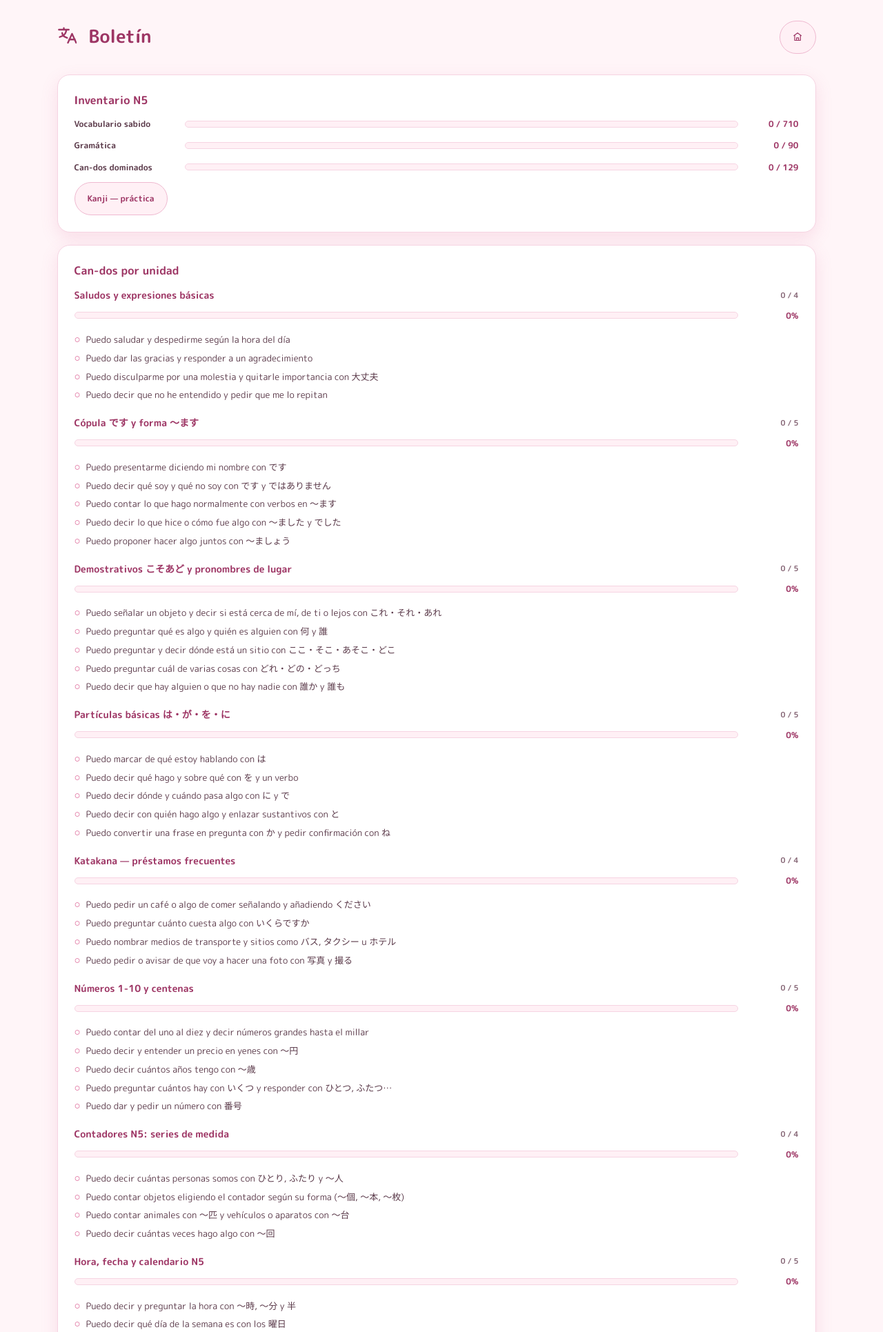
After one commit to jonyys/kaitosan, a Flask app: page /japones/boletin in a window 1280 px wide. The commit adds this page. Shown: the top 1931 px of the page at 69% size. Run offline with Flask 3, Linux system fonts and the light colour scheme; the visitor is signed in with stand-in values (Sample User, id 1); data comes from the database, SQL or seed files in the repository; data that the repository does not hold is empty.

Commit message:
cando fase11: boletin de progreso can-do (/japones/boletin)
Ruta solo lectura que reune el progreso can-do en una pantalla:
- can-dos por unidad tematica con estado visual (circulo/medio/lleno) y la
  sesion en que se consiguio cada dominado; unidades de kanji aparte, como
  enlace a su pagina de practica.
- inventario N5: barras .prog reutilizadas de japones_temario.html para
  vocabulario y gramatica en estado 'sabido' (estado_item), sobre el total
  real del temario (710 / 90), no el aproximado del plan. Kanji: solo enlace.
- puntos debiles activos (weak_points / weak_grammar de resumen_perfil).

Contexto en JapaneseMemory.boletin(); la vista de app.py solo lo pasa a la
plantilla nueva templates/japones_boletin.html. Enlace anadido en el hub
japones.html.

Verificacion: tests/test_juego_srs_web.py::test_boletin. `import app` no
arranca sin picamera2 (hardware Pi), asi que el test monta una app Flask
minima con el mismo helper y la misma plantilla, GET -> 200, y compara los
contadores renderizados con SELECT COUNT(*) directo por estado.

Co-Authored-By: Claude Sonnet 5 <noreply@anthropic.com>
Claude-Session: https://claude.ai/code/session_01R8xUyoAg9PB9DHaLyBPHvF

```diff
--- a/app.py
+++ b/app.py
@@ -1168,6 +1168,13 @@ def japones_gramatica():
     return _render_temario("gramatica")
 
 
+@app.route("/japones/boletin")
+@login_requerido
+def japones_boletin():
+    # Boletín can-do (Fase 11): solo lectura. Contexto en JapaneseMemory.boletin.
+    return render_template("japones_boletin.html", **brain.jap_memory.boletin())
+
+
 @app.route("/japones/vocabulario/completar", methods=["POST"])
 @login_requerido
 def japones_vocabulario_completar():
--- a/core/japanese_memory.py
+++ b/core/japanese_memory.py
@@ -599,6 +599,87 @@ class JapaneseMemory:
         )
         return dominados / len(can_dos)
 
+    def boletin(self) -> dict:
+        """Contexto de /japones/boletin (solo lectura, Fase 11).
+
+        - can-dos por unidad temática con estado visual (○ no_intentado /
+          ◐ en_progreso / ● dominado) y la sesión en que se consiguieron los
+          dominados. Las unidades de kanji (sin can-dos) van aparte, como enlace.
+        - inventario N5: vocab no-kanji y gramática en estado 'sabido'
+          (`estado_item`), sobre el total real del temario (jp distintos en
+          CURRICULUM, no el 717/~80 aproximado del plan).
+        - puntos débiles activos (los que ya trackea `resumen_perfil`).
+        """
+        from ai.sensei.curriculum import CURRICULUM
+
+        prog = self.can_dos_progreso()
+        simbolo = {"no_intentado": "○", "en_progreso": "◐", "dominado": "●"}
+
+        unidades, kanji_unidades = [], []
+        cd_total = cd_dominados = 0
+        for u in CURRICULUM:
+            cds = u.get("can_dos", [])
+            if not cds:
+                kanji_unidades.append({"id": u["id"], "nombre": u.get("nombre", "")})
+                continue
+            filas = []
+            for cd in cds:
+                p = prog.get(cd["id"], {})
+                estado = p.get("estado", "no_intentado")
+                cd_total += 1
+                if estado == "dominado":
+                    cd_dominados += 1
+                filas.append({
+                    "texto": cd.get("texto", cd["id"]),
+                    "estado": estado,
+                    "simbolo": simbolo.get(estado, "○"),
+                    "ultima_sesion": p.get("ultima_sesion") if estado == "dominado" else None,
+                })
+            dom = sum(1 for f in filas if f["estado"] == "dominado")
+            unidades.append({
+                "id": u["id"], "nombre": u.get("nombre", ""),
+                "can_dos": filas, "n_dominados": dom, "n_total": len(filas),
+                "pct": round(dom * 100 / len(filas)) if filas else 0,
+            })
+
+        vocab_jp, gram_jp = set(), set()
+        for u in CURRICULUM:
+            for e in u.get("items", []):
+                jp = str(e.get("jp") or "").strip()
+                if not jp:
+                    continue
+                if e.get("kind") == "gramatica":
+                    gram_jp.add(jp)
+                elif e.get("kind") == "vocabulario" and e.get("tipo") != "kanji":
+                    vocab_jp.add(jp)
+        # ponytail: una consulta por ítem (≈800), igual que la página de temario.
+        # Página de solo lectura y poco tráfico; si molesta, batear en estado_item.
+        vocab_sabido = sum(1 for jp in vocab_jp
+                           if self.estado_item(jp, "vocabulario") == "sabido")
+        gram_sabido = sum(1 for jp in gram_jp
+                          if self.estado_item(jp, "gramatica") == "sabido")
+
+        perfil = self.resumen_perfil()
+
+        def pct(n, d):
+            return round(n * 100 / d) if d else 0
+
+        return {
+            "unidades": unidades,
+            "kanji_unidades": kanji_unidades,
+            "candos_total": cd_total,
+            "candos_dominados": cd_dominados,
+            "candos_pct": pct(cd_dominados, cd_total),
+            "vocab_sabido": vocab_sabido,
+            "vocab_total": len(vocab_jp),
+            "vocab_pct": pct(vocab_sabido, len(vocab_jp)),
+            "gram_sabido": gram_sabido,
+            "gram_total": len(gram_jp),
+            "gram_pct": pct(gram_sabido, len(gram_jp)),
+            "weak_points": perfil["weak_points"],
+            "weak_grammar": perfil["weak_grammar"],
+        }
+
     def get_practiced_set(self, kind: str = "kanji") -> set:
         """Conjunto de textos (jp) que ya tienen ficha SRS en la BD."""
         if kind == "vocabulario":
--- a/templates/japones.html
+++ b/templates/japones.html
@@ -159,6 +159,7 @@
     <span><svg class="ico"><use href="#i-lang"/></svg> Panel de Japonés</span>
     <div style="display:flex; gap:8px; align-items:center; flex-wrap:wrap;">
         <a href="/admin"><button class="btn btn-yellow" style="font-size:13px"><svg class="ico"><use href="#i-home"/></svg></button></a>
+        <a href="/japones/boletin"><button class="btn btn-yellow" style="font-size:13px">Boletín</button></a>
         <a href="/japones/vocabulario"><button class="btn btn-yellow" style="font-size:13px">Vocabulario</button></a>
         <a href="/japones/gramatica"><button class="btn btn-yellow" style="font-size:13px">Gramática</button></a>
         <a href="/japones/kanjis"><button class="btn btn-yellow" style="font-size:13px">Kanjis</button></a>
--- /dev/null
+++ b/templates/japones_boletin.html
@@ -0,0 +1,240 @@
+<!doctype html>
+<html lang="es">
+  <head>
+    <meta charset="UTF-8" />
+    <meta name="viewport" content="width=device-width, initial-scale=1.0" />
+    <title>Boletín — Kaitosan</title>
+    {% include 'partials/admin/_estilos.html' %}
+    <style>
+      .jp-wrap {
+        max-width: 1100px;
+        margin: 0 auto;
+      }
+      .jp-wrap h1 {
+        justify-content: space-between;
+        flex-wrap: wrap;
+      }
+
+      .bol-sec {
+        margin-bottom: 18px;
+      }
+      .bol-sec h2 {
+        margin: 0 0 12px;
+        border: 0;
+        padding: 0;
+        font-size: 16px;
+      }
+
+      .prog {
+        display: flex;
+        align-items: center;
+        gap: 10px;
+        margin-bottom: 12px;
+      }
+      .prog-label {
+        font-size: 12px;
+        font-weight: 700;
+        color: var(--text);
+        min-width: 150px;
+      }
+      .prog-track {
+        flex: 1;
+        height: 10px;
+        background: var(--surface-2);
+        border: 1px solid var(--border);
+        border-radius: var(--radio-pill);
+        overflow: hidden;
+      }
+      .prog-fill {
+        height: 100%;
+        border-radius: var(--radio-pill);
+        background: linear-gradient(90deg, var(--rosa-medio), var(--rosa-accion));
+        transition: width 0.35s ease;
+      }
+      .prog-num {
+        font-size: 12px;
+        font-weight: 700;
+        color: var(--rosa-tinta);
+        min-width: 78px;
+        text-align: right;
+      }
+
+      .cd-unidad {
+        margin-bottom: 16px;
+      }
+      .cd-unidad-head {
+        display: flex;
+        align-items: center;
+        justify-content: space-between;
+        gap: 12px;
+        flex-wrap: wrap;
+        margin-bottom: 8px;
+      }
+      .cd-unidad-head h3 {
+        margin: 0;
+        font-size: 14px;
+        color: var(--rosa-tinta);
+      }
+      .cd-list {
+        list-style: none;
+        margin: 0;
+        padding: 0;
+      }
+      .cd-list li {
+        display: flex;
+        align-items: baseline;
+        gap: 8px;
+        font-size: 13px;
+        padding: 3px 0;
+      }
+      .cd-mark {
+        font-size: 15px;
+        line-height: 1;
+        color: var(--rosa-accion);
+      }
+      .cd-list li.dominado .cd-mark {
+        color: var(--ok-tinta, var(--rosa-tinta));
+      }
+      .cd-sesion {
+        font-size: 11px;
+        color: var(--text-soft);
+        font-weight: 700;
+      }
+      .bol-links {
+        display: flex;
+        flex-wrap: wrap;
+        gap: 8px;
+      }
+      .bol-debiles {
+        list-style: none;
+        margin: 0;
+        padding: 0;
+        font-size: 13px;
+      }
+      .bol-debiles li {
+        padding: 3px 0;
+      }
+      .bol-debiles .es {
+        color: var(--text-soft);
+        font-size: 11px;
+        font-weight: 700;
+      }
+      .bol-vacio {
+        font-size: 13px;
+        color: var(--text-soft);
+      }
+    </style>
+  </head>
+  <body>
+    {% include 'partials/_iconos.html' %}
+    <div class="jp-wrap">
+      <h1>
+        <span
+          ><svg class="ico"><use href="#i-lang" /></svg> Boletín</span
+        >
+        <div
+          style="display: flex; gap: 8px; align-items: center; flex-wrap: wrap"
+        >
+          <a href="/japones"
+            ><button class="btn btn-yellow" style="font-size: 13px">
+              <svg class="ico"><use href="#i-home" /></svg></button
+          ></a>
+        </div>
+      </h1>
+
+      <section class="bol-sec card full">
+        <h2>Inventario N5</h2>
+        <div class="prog">
+          <span class="prog-label">Vocabulario sabido</span>
+          <div class="prog-track">
+            <div class="prog-fill" style="width: {{ vocab_pct }}%"></div>
+          </div>
+          <span class="prog-num">{{ vocab_sabido }} / {{ vocab_total }}</span>
+        </div>
+        <div class="prog">
+          <span class="prog-label">Gramática</span>
+          <div class="prog-track">
+            <div class="prog-fill" style="width: {{ gram_pct }}%"></div>
+          </div>
+          <span class="prog-num">{{ gram_sabido }} / {{ gram_total }}</span>
+        </div>
+        <div class="prog">
+          <span class="prog-label">Can-dos dominados</span>
+          <div class="prog-track">
+            <div class="prog-fill" style="width: {{ candos_pct }}%"></div>
+          </div>
+          <span class="prog-num">{{ candos_dominados }} / {{ candos_total }}</span>
+        </div>
+        <div class="bol-links">
+          <a href="/japones/kanjis"
+            ><button class="btn btn-yellow" style="font-size: 12px">
+              Kanji — práctica</button
+          ></a>
+        </div>
+      </section>
+
+      <section class="bol-sec card full">
+        <h2>Can-dos por unidad</h2>
+        {% for u in unidades %}
+        <div class="cd-unidad">
+          <div class="cd-unidad-head">
+            <h3>{{ u.nombre }}</h3>
+            <span class="cd-sesion">{{ u.n_dominados }} / {{ u.n_total }}</span>
+          </div>
+          <div class="prog">
+            <div class="prog-track">
+              <div class="prog-fill" style="width: {{ u.pct }}%"></div>
+            </div>
+            <span class="prog-num">{{ u.pct }}%</span>
+          </div>
+          <ul class="cd-list">
+            {% for cd in u.can_dos %}
+            <li class="{{ cd.estado }}">
+              <span class="cd-mark">{{ cd.simbolo }}</span>
+              <span>{{ cd.texto }}</span>
+              {% if cd.ultima_sesion %}
+              <span class="cd-sesion">sesión {{ cd.ultima_sesion }}</span>
+              {% endif %}
+            </li>
+            {% endfor %}
+          </ul>
+        </div>
+        {% endfor %}
+      </section>
+
+      {% if kanji_unidades %}
+      <section class="bol-sec card full">
+        <h2>Kanji</h2>
+        <p class="bol-vacio">
+          Las unidades de kanji siguen su propia progresión (SRS). Se practican en
+          su página.
+        </p>
+        <div class="bol-links">
+          {% for u in kanji_unidades %}
+          <a href="/japones/kanjis"
+            ><button class="btn btn-yellow" style="font-size: 12px">
+              {{ u.nombre }}</button
+          ></a>
+          {% endfor %}
+        </div>
+      </section>
+      {% endif %}
+
+      <section class="bol-sec card full">
+        <h2>Puntos débiles activos</h2>
+        {% if weak_points or weak_grammar %}
+        <ul class="bol-debiles">
+          {% for w in weak_points %}
+          <li>{{ w.word }} <span class="es">— {{ w.errors }} errores</span></li>
+          {% endfor %}
+          {% for w in weak_grammar %}
+          <li>{{ w.punto }} <span class="es">— {{ w.errors }} errores</span></li>
+          {% endfor %}
+        </ul>
+        {% else %}
+        <p class="bol-vacio">Ninguno ahora mismo.</p>
+        {% endif %}
+      </section>
+    </div>
+  </body>
+</html>
```
Also changed, not shown: tests/test_juego_srs_web.py (added, +159 -0 lines).
